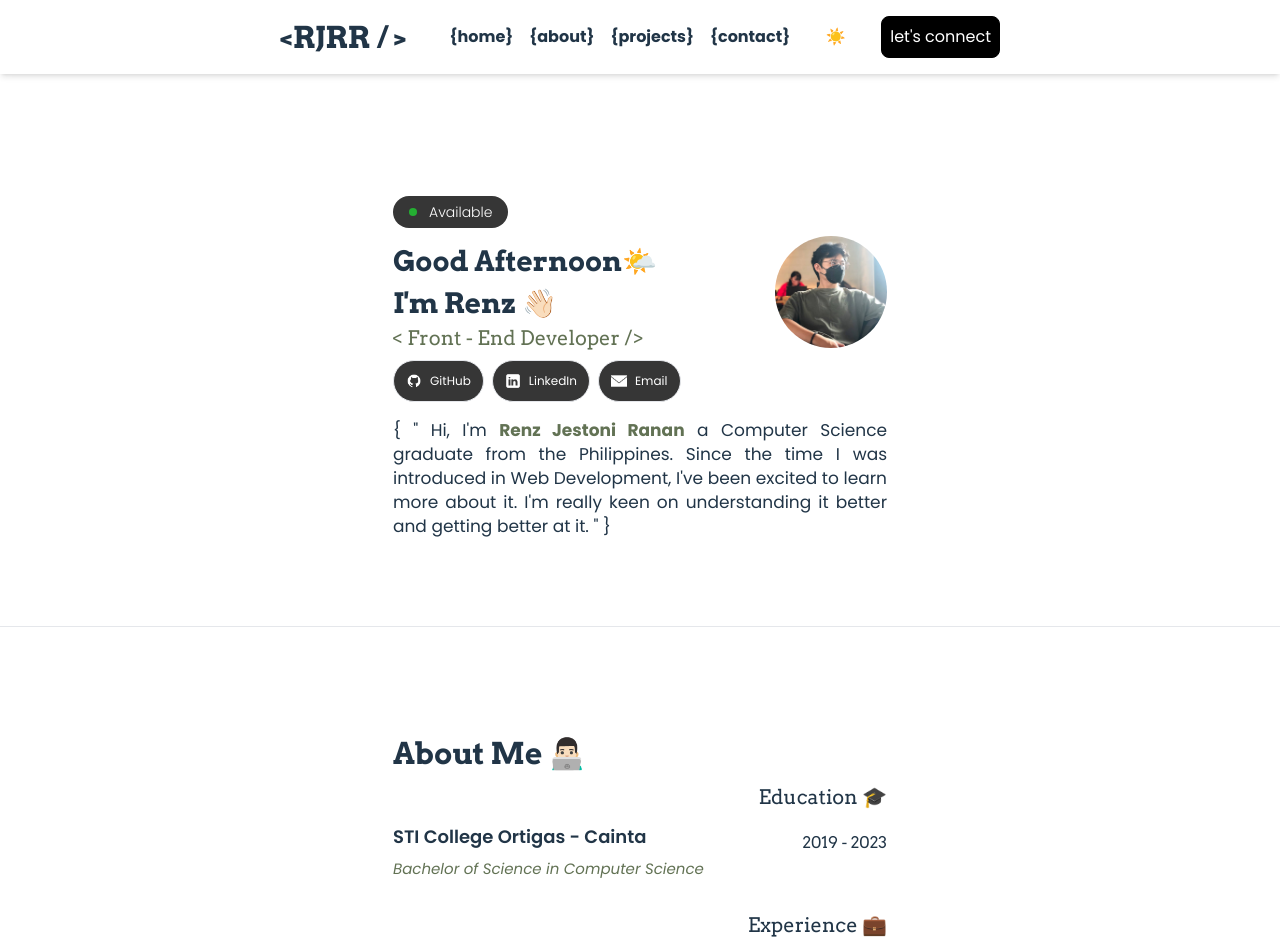
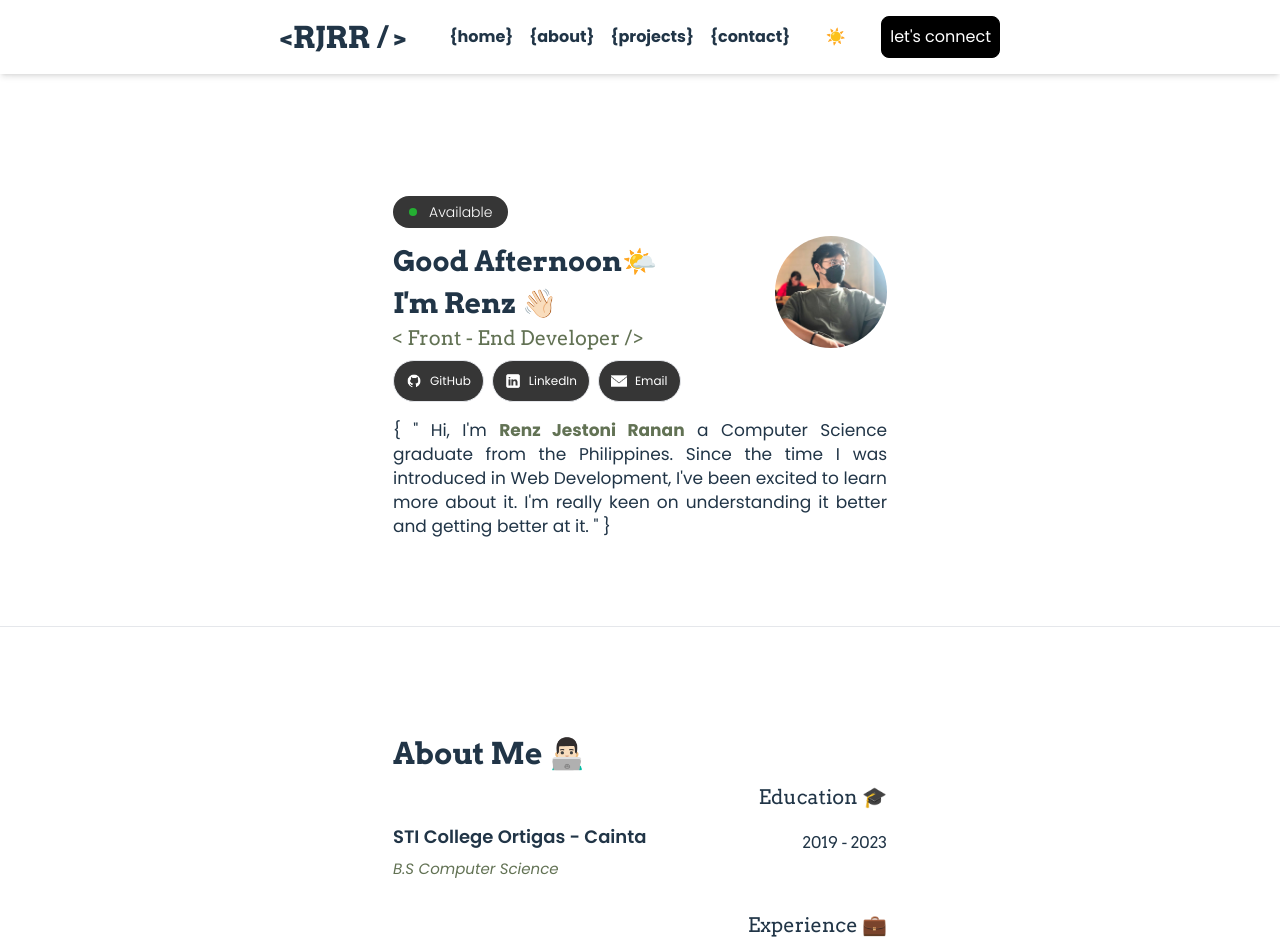
Before and after one commit to RJRanan/portfolio, a React (Vite) app: page / in a window 1280 px wide. Shown: the top 952 px of the page. Built offline with nearby package versions, Linux system fonts and the light colour scheme.

Commit message:
fixed course

```diff
--- a/src/constants/index.js
+++ b/src/constants/index.js
@@ -28,7 +28,7 @@ export const info = [
     title: "Education 🎓",
     info: "{ “ Hi!, I’m Renz Jestoni Ranan a Computer Science graduate from the Philippines. Since the time  I was introduced in web development,  I've been excited to discover more. I'm really keen on understanding it better and getting better at it. ” }",
     school: "STI College Ortigas - Cainta",
-    course: "Bachelor of Science in Computer Science",
+    course: "B.S Computer Science",
     date: "2019 - 2023",
     bullet: [
       // "Magna Cum Laude",
```
